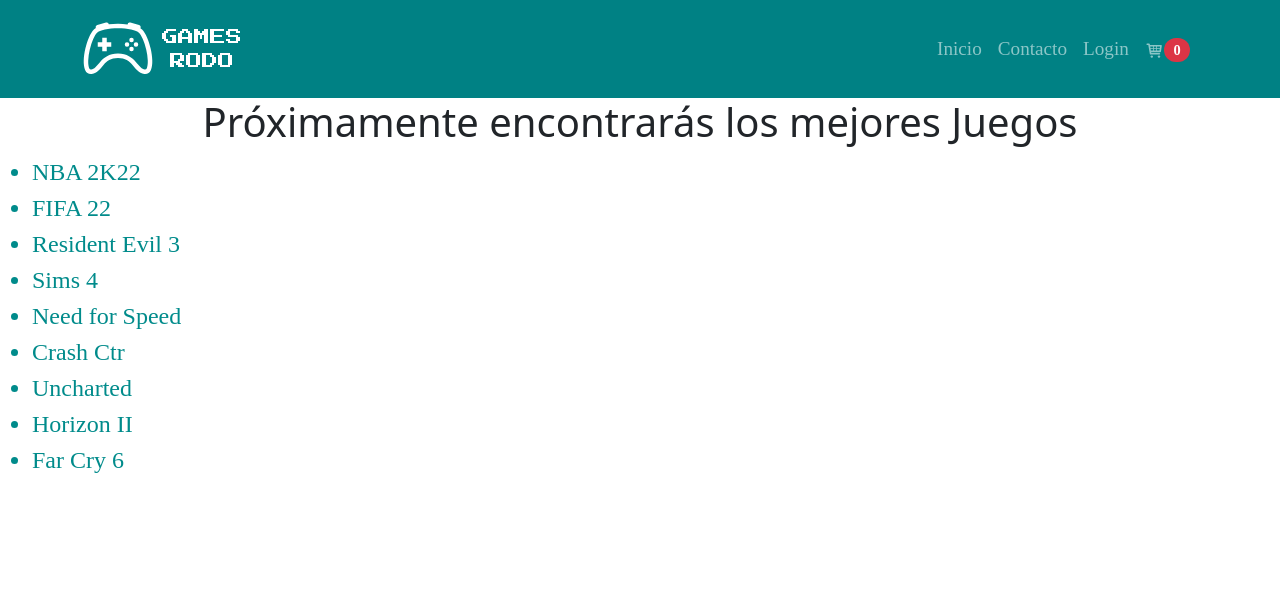
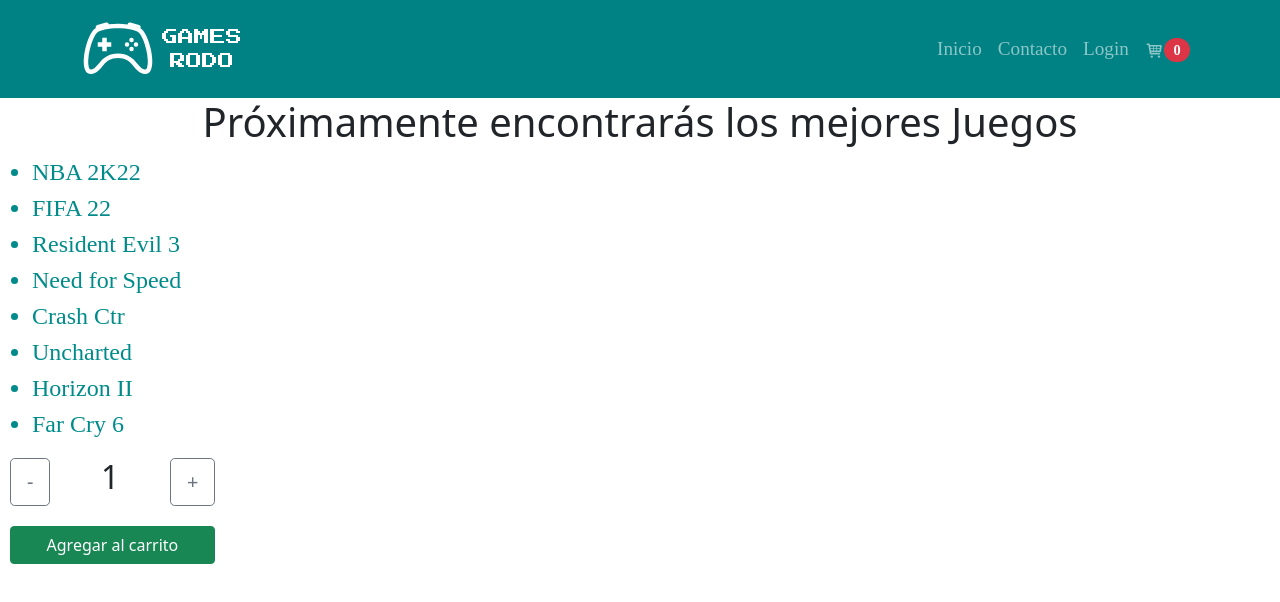
Before and after one commit to rodolfogonzalezled/ProyectoReactRodolfo, a React (Create React App) app: page / in a window 1280 px wide. Shown: the top 602 px of the page. Built offline with nearby package versions, Linux system fonts and the light colour scheme; a web font is replaced by a local one.

Commit message:
Se agrego componente ItemCount e instalacion de react toastify

```diff
--- a/package.json
+++ b/package.json
@@ -12,6 +12,7 @@
     "react-dom": "^17.0.2",
     "react-icons": "^4.3.1",
     "react-scripts": "5.0.0",
+    "react-toastify": "^8.2.0",
     "web-vitals": "^2.1.4"
   },
   "scripts": {
--- /dev/null
+++ b/src/Componets/ItemCount/ItemCount.css
@@ -0,0 +1,12 @@
+.itemCount {
+    display: flex;
+    justify-content: space-between;
+    width: 20%;
+    margin: 10px;
+}
+
+.addCart {
+    width: 16%;
+    padding: 10;
+    margin: 10px;
+}
--- /dev/null
+++ b/src/Componets/ItemCount/ItemCount.js
@@ -0,0 +1,46 @@
+import { useState } from 'react';
+import Button from 'react-bootstrap/Button';
+import './ItemCount.css'
+import { ToastContainer, toast } from 'react-toastify';
+import 'react-toastify/dist/ReactToastify.css';
+
+const ItemCount = ({stock, initialCount = 1, onAdd}) => {
+    const [count, setCount] = useState(initialCount);
+
+    const increment = () => {
+        if (count < stock) {
+            setCount(count + 1);
+        }else{
+            toast.warn(`Solo hay disponible ${stock} unidades de éste producto`, {
+                position: "bottom-center",
+                autoClose: 2000,
+                hideProgressBar: false,
+                closeOnClick: true,
+                pauseOnHover: false,
+                draggable: true,
+                progress: undefined,
+                theme: "dark",
+                });
+        }
+    };
+
+    const decrement = () => {
+        if(count > 0){
+            setCount(count - 1);
+        }
+    };
+
+    return (
+        <div>
+            <div className='itemCount'>
+                <Button onClick={decrement} variant="outline-secondary" size="lg"> - </Button>
+                <h2>{count}</h2>
+                <Button onClick={increment} variant="outline-secondary" size="lg"> + </Button>
+                <ToastContainer />
+            </div>
+            <Button onClick={() => onAdd(count)} className='addCart' variant="success">Agregar al carrito</Button>
+        </div>
+    );
+};
+
+export default ItemCount;
--- a/src/Componets/ItemListContainer/ItemListContainer.js
+++ b/src/Componets/ItemListContainer/ItemListContainer.js
@@ -1,17 +1,21 @@
 import React from 'react'
+import ItemCount from '../ItemCount/ItemCount';
 import './ItemListContainer.css'
 
 const games = [
     { id: 1, name: 'NBA 2K22', color: 'darkcyan' },
     { id: 2, name: 'FIFA 22', color: 'darkcyan' },
     { id: 3, name: 'Resident Evil 3', color: 'darkcyan' },
-    { id: 4, name: 'Sims 4', color: 'darkcyan' },
-    { id: 5, name: 'Need for Speed', color: 'darkcyan' },
-    { id: 6, name: 'Crash Ctr', color: 'darkcyan' },
-    { id: 7, name: 'Uncharted', color: 'darkcyan' },
-    { id: 8, name: 'Horizon II', color: 'darkcyan' },
-    { id: 9, name: 'Far Cry 6', color: 'darkcyan' }
+    { id: 4, name: 'Need for Speed', color: 'darkcyan' },
+    { id: 5, name: 'Crash Ctr', color: 'darkcyan' },
+    { id: 6, name: 'Uncharted', color: 'darkcyan' },
+    { id: 7, name: 'Horizon II', color: 'darkcyan' },
+    { id: 8, name: 'Far Cry 6', color: 'darkcyan' }
 ];
+
+const onAdd = (quantity) => {
+    console.log("click en botón Agregar al carrito", quantity);
+}
 
 const ItemListContainer = ({ greeting }) => {
     return (
@@ -20,6 +24,7 @@
             <ul className='list'>
                 {games.map(game => <li key={game.id} style={{ color: game.color }}>{game.name}</li>)}
             </ul>
+            <ItemCount stock={10} initialCount={1} onAdd={onAdd}/>
         </div>
     )
 }
```
Also changed, not shown: 1 other file (tests, documents, lock files or other folders).
